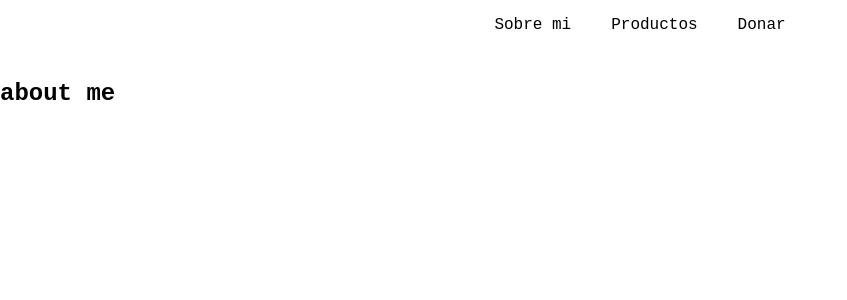
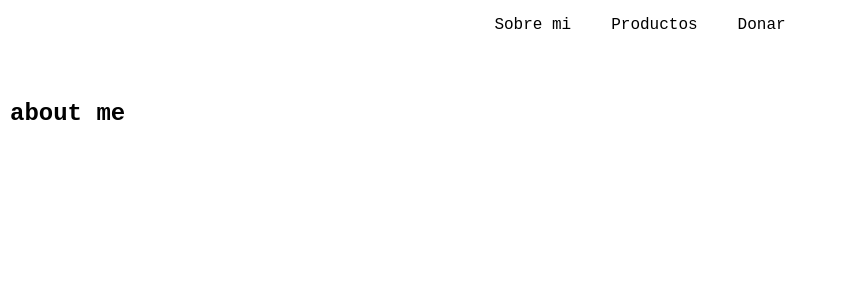
Before and after one commit to Mattewska/oasis-js, a React (Vite) app: page / in a window 1280 px wide. Shown: the top 300 px of the page, without its empty margins (0-847 px from the left). Built offline with nearby package versions, Linux system fonts and the light colour scheme.

Commit message:
add: cambio estilo etiquetas h1,h2,h3

```diff
--- a/src/index.css
+++ b/src/index.css
@@ -27,3 +27,7 @@ body{
     "header header header"
     "main main main";
 }
+
+h1,h2,h3{
+    padding: 2rem 1rem;
+}
--- a/src/pages/Donar/Donar.jsx
+++ b/src/pages/Donar/Donar.jsx
@@ -1,6 +1,8 @@
 function Donar() {
     return (
-        <main className="main"></main>
+        <main className="main">
+            <h1>Donar</h1>
+        </main>
     )
 }
 export default Donar
--- a/src/pages/Productos/Products.jsx
+++ b/src/pages/Productos/Products.jsx
@@ -11,6 +11,7 @@ function Products() {
     return (
         <>
             <main className='main'>
+                <h1>Productos</h1>
                 <section>
                     <figure>
                         <img src={gallinas} alt="gallinas" />
```
